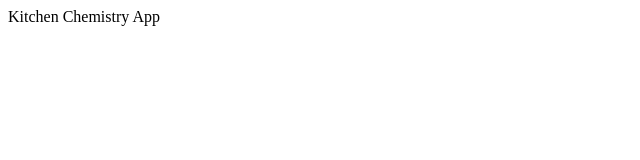
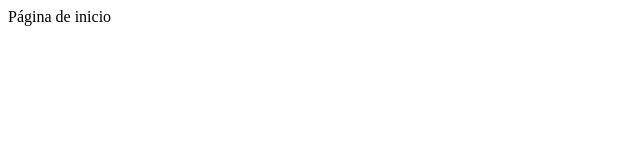
Before and after one commit to jmfegu/kitchen-alchemy, a React (Vite) app: page / in a window 1280 px wide. Shown: the top 160 px of the page, without its empty margins (0-640 px from the left). Built offline with nearby package versions, Linux system fonts and the light colour scheme.

Commit message:
#Configuracion-base: File system y routing base

```diff
--- a/src/KitchenApp.jsx
+++ b/src/KitchenApp.jsx
@@ -1,6 +1,13 @@
+import { Navigate, Route, Routes } from "react-router-dom"
+import { ContactPage, HomePage, SearcherPage } from "./kitchen/pages/"
 
 export const KitchenApp = () => {
   return (
-    <div>Kitchen Chemistry App</div>
+    <Routes>
+      <Route path="/" element={ <HomePage /> } />
+      <Route path="/buscador" element={ <SearcherPage /> } />
+      <Route path="/contacto" element={ <ContactPage /> } />
+      <Route path="/*" element={ <Navigate to="/" /> } />
+    </Routes>
   )
 }
--- /dev/null
+++ b/src/kitchen/pages/ContactPage.jsx
@@ -0,0 +1,6 @@
+
+export const ContactPage = () => {
+  return (
+    <div>Página de contacto</div>
+  )
+}
--- /dev/null
+++ b/src/kitchen/pages/HomePage.jsx
@@ -0,0 +1,6 @@
+
+export const HomePage = () => {
+  return (
+    <div>Página de inicio</div>
+  )
+}
--- /dev/null
+++ b/src/kitchen/pages/SearcherPage.jsx
@@ -0,0 +1,6 @@
+
+export const SearcherPage = () => {
+  return (
+    <div>Buscador de recetas</div>
+  )
+}
--- /dev/null
+++ b/src/kitchen/pages/index.js
@@ -0,0 +1,3 @@
+export * from './ContactPage';
+export * from './HomePage';
+export * from './SearcherPage';
--- a/src/main.jsx
+++ b/src/main.jsx
@@ -1,10 +1,14 @@
-import React from 'react'
-import ReactDOM from 'react-dom/client'
-import { KitchenApp } from './KitchenApp'
-import './styles.css'
+import React from 'react';
+import ReactDOM from 'react-dom/client';
+import { BrowserRouter } from 'react-router-dom';
+import { KitchenApp } from './KitchenApp';
+
+import './styles.css';
 
 ReactDOM.createRoot(document.getElementById('root')).render(
   <React.StrictMode>
-    <KitchenApp />
+    <BrowserRouter>
+      <KitchenApp />
+    </BrowserRouter>
   </React.StrictMode>
 )
```
